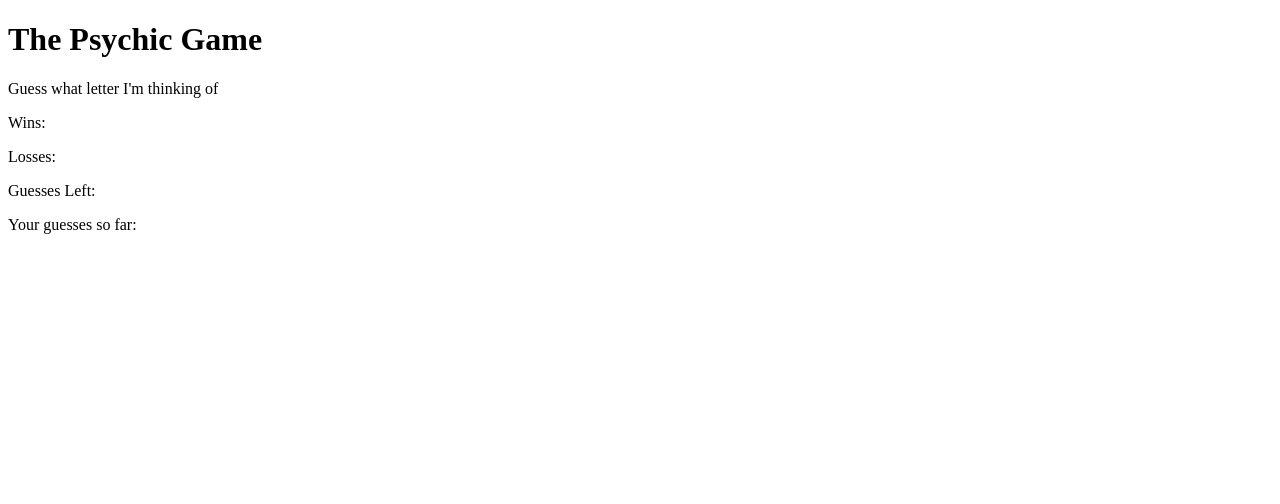
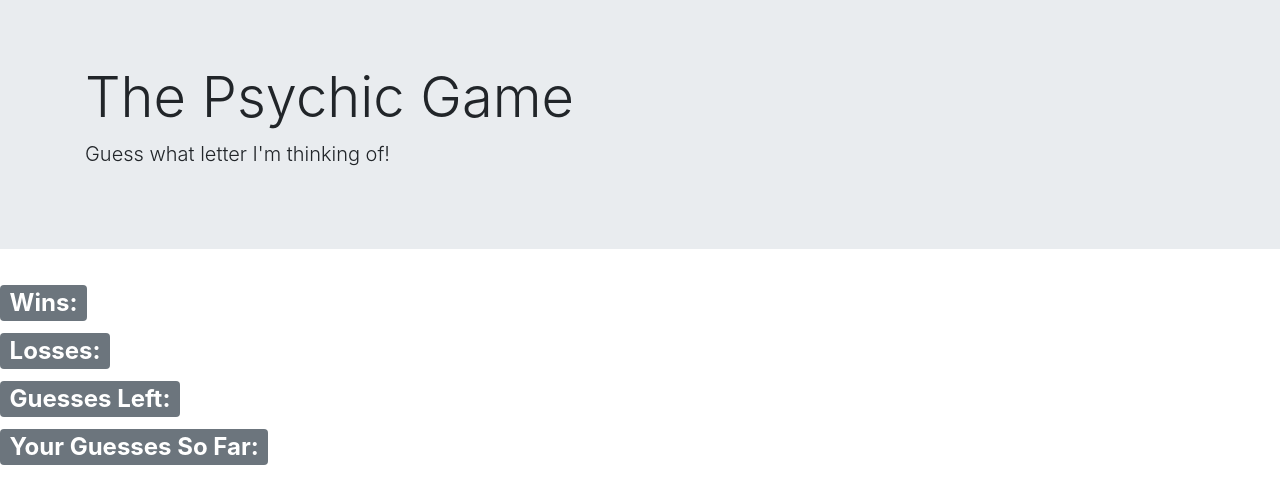
Before and after one commit to lindsive/Psychic-Game, a plain HTML site: page index.html in a window 1280 px wide. Drawn offline with nearby package versions, Linux system fonts and the light colour scheme.

Commit message:
added bootstrap

```diff
--- a/assets/javascript/game.js
+++ b/assets/javascript/game.js
@@ -38,7 +38,7 @@ function game1() {
 
             gamesWon.textContent = "Wins: " + wins;
             gamesLost.textContent = "Losses: " + loss;
-            guessList.textContent = "your guesses so far: " + userGuesses.join(", ");
+            guessList.textContent = "Your Guesses So Far: " + userGuesses.join(", ");
             guessesLeft.textContent = "Guesses Left: " + guessesRemaining;
         }
         else {
--- a/index.html
+++ b/index.html
@@ -5,22 +5,28 @@
     <meta charset="UTF-8">
     <meta name="viewport" content="width=device-width, initial-scale=1">
     <title>Psychic Game</title>
+    <link rel="stylesheet" href="https://stackpath.bootstrapcdn.com/bootstrap/4.3.1/css/bootstrap.min.css"
+        integrity="sha384-ggOyR0iXCbMQv3Xipma34MD+dH/1fQ784/j6cY/iJTQUOhcWr7x9JvoRxT2MZw1T" crossorigin="anonymous">
 </head>
 
 <body>
-    <h1 id="heading">The Psychic Game</h1>
 
-    <p id="directions">Guess what letter I'm thinking of</p>
+    <div class="jumbotron jumbotron-fluid">
+        <div class="container">
+            <h1 class="display-4">The Psychic Game</h1>
+            <p class="lead">Guess what letter I'm thinking of!</p>
+        </div>
+    </div>
 
-    <p id="gamesWon">Wins:</p>
+    <h2><span class="badge badge-secondary" id="gamesWon">Wins:</span></h2>
 
-    <p id="gamesLost">Losses:</p>
+    <h2> <span class="badge badge-secondary" id="gamesLost">Losses:</span></h2>
 
-    <p id="guessesLeft">Guesses Left:</p>
+    <h2><span class="badge badge-secondary" id="guessesLeft">Guesses Left:</span></h2>
 
-    <p id="guessList">Your guesses so far:</p>
+    <h2><span class="badge badge-secondary" id="guessList">Your Guesses So Far:</span></h2>
 
-<!--JavaScript -->
+    <!--JavaScript -->
     <script src="./assets/javascript/game.js"></script>
 
 </body>
```
